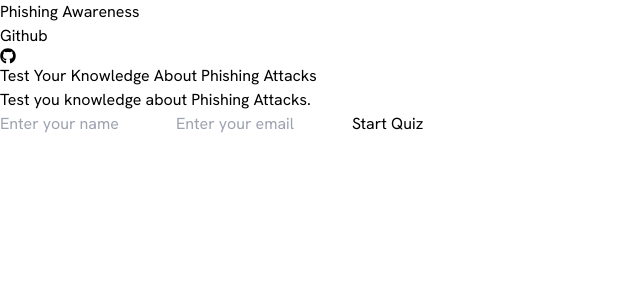
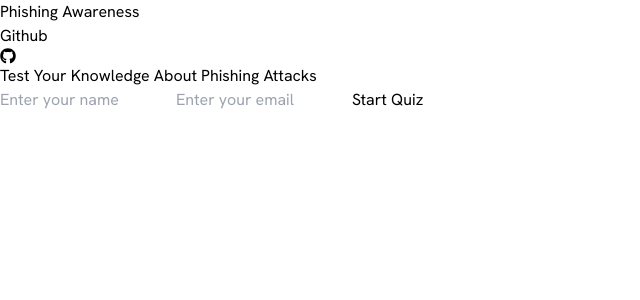
Before and after one commit to johntad110/phishing-awareness, a React (Vite) app: page / in a window 1280 px wide. Shown: the top 300 px of the page, without its empty margins (0-640 px from the left). Built offline with nearby package versions, Linux system fonts and the light colour scheme; a web font is replaced by a local one.

Commit message:
update forminput styles

```diff
--- a/src/components/FormInput.tsx
+++ b/src/components/FormInput.tsx
@@ -15,15 +15,14 @@ const FormInput: React.FC<FormInputProps> = ({ onStart }) => {
     }
 
     return (
-        <div className="mt-8 border border-black p-8">
-            <h1 className="mb-4 text-xl">Test you knowledge about Phishing Attacks.</h1>
-            <form onSubmit={handleSubmit} className="flex flex-col items-center">
+        <div className="mt-8 border border-black p-8 w-[80%]">
+            <form onSubmit={handleSubmit} className="flex flex-col items-center md:min-w-[600px] mt-6 p-6 min-h-28">
                 <input
                     type="text"
                     placeholder="Enter your name"
                     value={name}
                     onChange={(e) => setName(e.target.value)}
-                    className="border border-black p-2 mb-4"
+                    className="border border-black p-2 mb-4 w-80 h-14"
                     required
                 />
                 <input
@@ -31,10 +30,10 @@ const FormInput: React.FC<FormInputProps> = ({ onStart }) => {
                     placeholder="Enter your email"
                     value={email}
                     onChange={(e) => setEmail(e.target.value)}
-                    className="border border-black p-2 mb-4"
+                    className="border border-black p-2 mb-4 w-80 h-14"
                     required
                 />
-                <button type="submit" className="bg-black text-white py-2 px-4 border border-black hover:bg-white hover:text-black transition-all">
+                <button type="submit" className="bg-black text-white py-4 px-16 mt-8 border border-black hover:bg-white hover:text-black transition-all">
                     Start Quiz
                 </button>
             </form>
```
